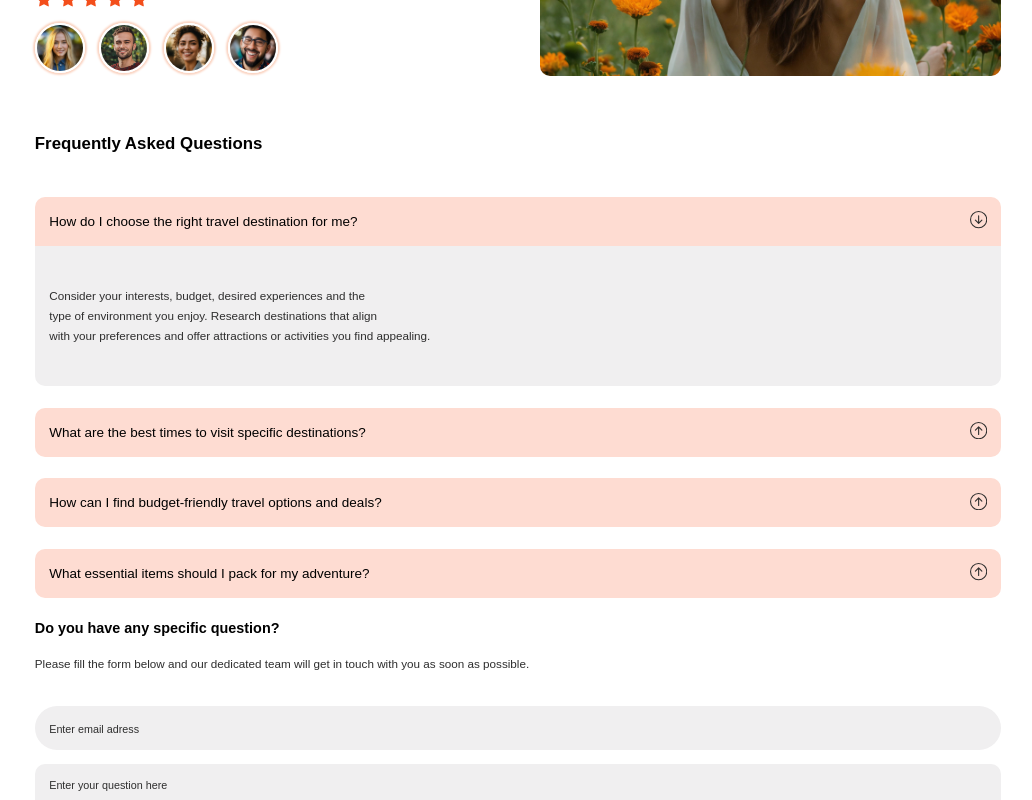
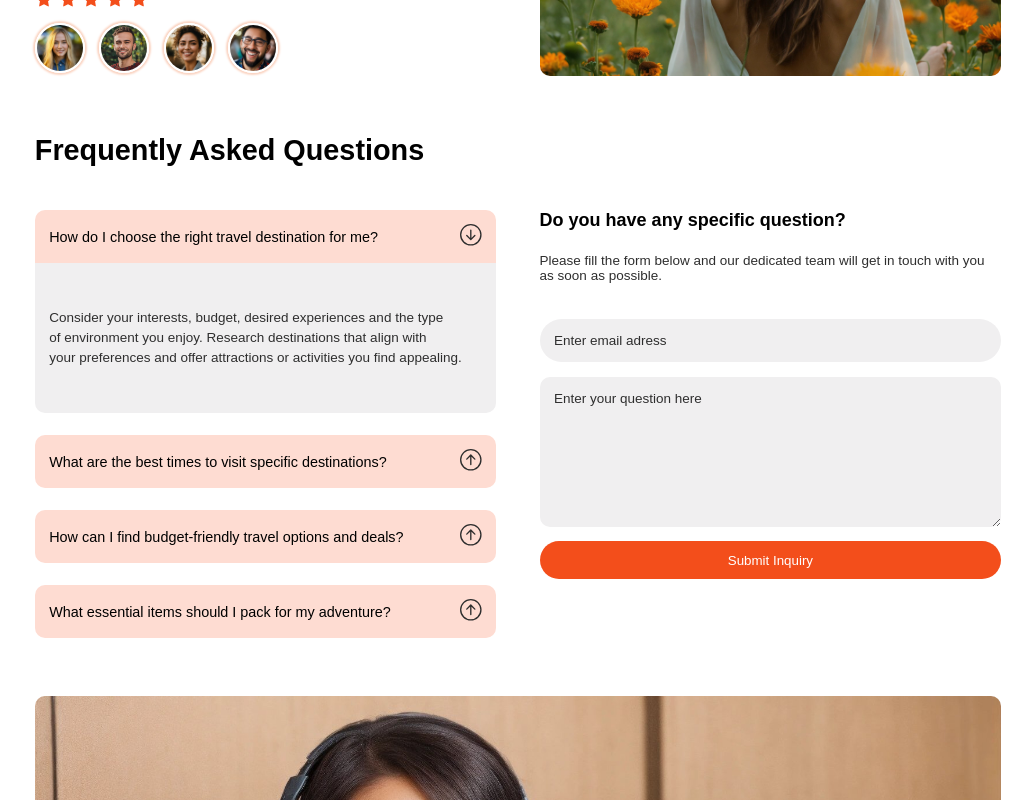
Before and after one commit to amcasep/WanderWorld, a React (Vite) app: page / in a window 1280 px wide. Shown: the part 2660-3460 px from the top of the page, without its empty margins (122-1154 px from the left). Built offline with nearby package versions, Linux system fonts and the light colour scheme.

Commit message:
media queris for questions section implemented

```diff
--- a/src/Components/Portfolio/Portfolio.css
+++ b/src/Components/Portfolio/Portfolio.css
@@ -60,17 +60,6 @@
     width: 60px;
   }
 }
-@media screen and (min-width: 640px) {
-  .Portfolio .secContainer .leftContent .secHeading h3 {
-    font-size: 2rem;
-  }
-  .Portfolio .secContainer .leftContent .secHeading p {
-    font-size: var(--h3FontSize);
-  }
-  .Portfolio .secContainer .leftContent .grid {
-    grid-template-columns: repeat(2, 1fr);
-  }
-}
 @media screen and (min-width: 768px) {
   .Portfolio .secContainer {
     grid-template-columns: repeat(2, 1fr);
--- a/src/Components/Questions/Questions.css
+++ b/src/Components/Questions/Questions.css
@@ -52,11 +52,11 @@
   opacity: 1;
 }
 .accordionContainer .activeTitle {
-  background: var(--primaryColorLight);
   border-radius: 10px 10px 0 0;
 }
 
-.Questions .secHeading h3, .Questions .secHeading h4 {
+.Questions .secHeading h3,
+.Questions .secHeading h4 {
   padding-bottom: 1.5rem;
 }
 .Questions .secHeading p {
@@ -67,7 +67,8 @@
 .Questions .form .formContent {
   gap: 1rem;
 }
-.Questions .form .formContent input, .Questions .form .formContent textarea {
+.Questions .form .formContent input,
+.Questions .form .formContent textarea {
   background: var(--cardColor);
   width: 100%;
   padding: 1rem;
@@ -78,11 +79,70 @@
   font-size: var(--smallestFontSize);
   color: var(--blackColor);
 }
-.Questions .form .formContent input::placeholder, .Questions .form .formContent textarea::placeholder {
+.Questions .form .formContent input::placeholder,
+.Questions .form .formContent textarea::placeholder {
   font-size: var(--smallestFontSize);
   color: var(--blackColor);
 }
 .Questions .form .formContent textarea {
   height: 100px;
   border-radius: 10px;
+}
+
+@media screen and (min-width: 640px) {
+  .accordionContainer .title {
+    font-size: var(--h3FontSize);
+  }
+  .accordionContainer .title span .icon {
+    font-size: 1.5rem;
+  }
+  .accordionContainer .description {
+    font-size: var(--normalFontSize);
+  }
+  .accordionContainer .show {
+    height: 150px;
+  }
+  .Questions .secHeading h3,
+  .Questions .secHeading h4 {
+    font-size: var(--h2FontSize);
+  }
+  .Questions .secHeading p {
+    font-size: var(--normalFontSize);
+  }
+}
+@media screen and (min-width: 768px) {
+  .Questions .secContainer {
+    grid-template-columns: repeat(2, 1fr);
+    align-items: flex-start;
+  }
+  .Questions .secContainer .form .formContent input::-moz-placeholder, .Questions .secContainer .form .formContent textarea::-moz-placeholder {
+    font-size: var(--normalFontSize);
+  }
+  .Questions .secContainer .form .formContent input::placeholder,
+  .Questions .secContainer .form .formContent textarea::placeholder {
+    font-size: var(--normalFontSize);
+  }
+  .Questions .secContainer .form .formContent textarea {
+    height: 150px;
+  }
+}
+@media screen and (min-width: 1240px) {
+  .Questions .secHeading h3 {
+    font-size: 2rem;
+  }
+  .Questions .secContainer {
+    gap: 3rem;
+    grid-template-columns: repeat(2, 1fr);
+    align-items: flex-start;
+  }
+  .Questions .secContainer .form .formContent input::-moz-placeholder, .Questions .secContainer .form .formContent textarea::-moz-placeholder {
+    font-size: var(--normalFontSize);
+  }
+  .Questions .secContainer .form .formContent input::placeholder,
+  .Questions .secContainer .form .formContent textarea::placeholder {
+    font-size: var(--normalFontSize);
+  }
+  .Questions .secContainer .form .formContent textarea {
+    height: 150px;
+  }
 }/*# sourceMappingURL=Questions.css.map */
--- a/src/Components/Questions/Questions.scss
+++ b/src/Components/Questions/Questions.scss
@@ -32,13 +32,15 @@
 
         span {
             cursor: pointer;
+
             .icon {
                 font-size: 1.2rem;
                 color: var(--blackColor);
             }
         }
     }
-    .description{
+
+    .description {
         font-size: var(--smallFontSize);
         display: flex;
         align-items: center;
@@ -53,21 +55,26 @@
         color: var(--blackColor);
 
     }
+
     .show {
         height: 140px;
         opacity: 1;
     }
+
     .activeTitle {
-        background: var(--primaryColorLight);
+        // background: var(--primaryColorLight);
         border-radius: 10px 10px 0 0;
     }
 }
 
 .Questions {
-    .secHeading{
-        h3, h4 {
+    .secHeading {
+
+        h3,
+        h4 {
             padding-bottom: 1.5rem;
         }
+
         p {
             font-size: var(--smallFontSize);
             color: var(--blackColor);
@@ -76,23 +83,118 @@
     }
 
     .form {
-        .formContent{
+        .formContent {
             gap: 1rem;
-            input, textarea{
+
+            input,
+            textarea {
                 background: var(--cardColor);
                 width: 100%;
                 padding: 1rem;
                 border: none;
                 border-radius: var(--borderRadius);
-                &::placeholder{
+
+                &::placeholder {
                     font-size: var(--smallestFontSize);
                     color: var(--blackColor);
                 }
             }
-            textarea{
+
+            textarea {
                 height: 100px;
                 border-radius: 10px;
             }
         }
     }
 }
+
+// Media queries
+
+@media screen and (min-width: 640px) {
+    .accordionContainer {
+        .title {
+            font-size: var(--h3FontSize);
+
+            span {
+                .icon {
+                    font-size: 1.5rem;
+                }
+            }
+        }
+
+        .description {
+            font-size: var(--normalFontSize);
+        }
+
+        .show {
+            height: 150px;
+        }
+    }
+
+    .Questions {
+        .secHeading {
+
+            h3,
+            h4 {
+                font-size: var(--h2FontSize);
+            }
+
+            p {
+                font-size: var(--normalFontSize);
+            }
+        }
+    }
+}
+
+@media screen and (min-width: 768px) {
+    .Questions {
+        .secContainer {
+            grid-template-columns: repeat(2, 1fr);
+            align-items: flex-start;
+            .form {
+                .formContent {
+
+                    input,
+                    textarea {
+                        &::placeholder {
+                            font-size: var(--normalFontSize);
+                        }
+                    }
+
+                    textarea {
+                        height: 150px;
+                    }
+                }
+            }
+        }
+    }
+}
+@media screen and (min-width: 1240px) {
+    .Questions {
+        .secHeading{
+            h3{
+                font-size: 2rem;
+            }
+        }
+        .secContainer {
+             gap: 3rem;
+            grid-template-columns: repeat(2, 1fr);
+            align-items: flex-start;
+            .form {
+                .formContent {
+
+                    input,
+                    textarea {
+                        &::placeholder {
+                            font-size: var(--normalFontSize);
+                        }
+                    }
+
+                    textarea {
+                        height: 150px;
+                    }
+                }
+            }
+        }
+    }
+}
```
Also changed, not shown: src/Components/Portfolio/Portfolio.scss (+31 -31 lines), src/Components/Questions/Questions.jsx (+12 -12 lines), 2 other files (tests, documents, lock files or other folders).
